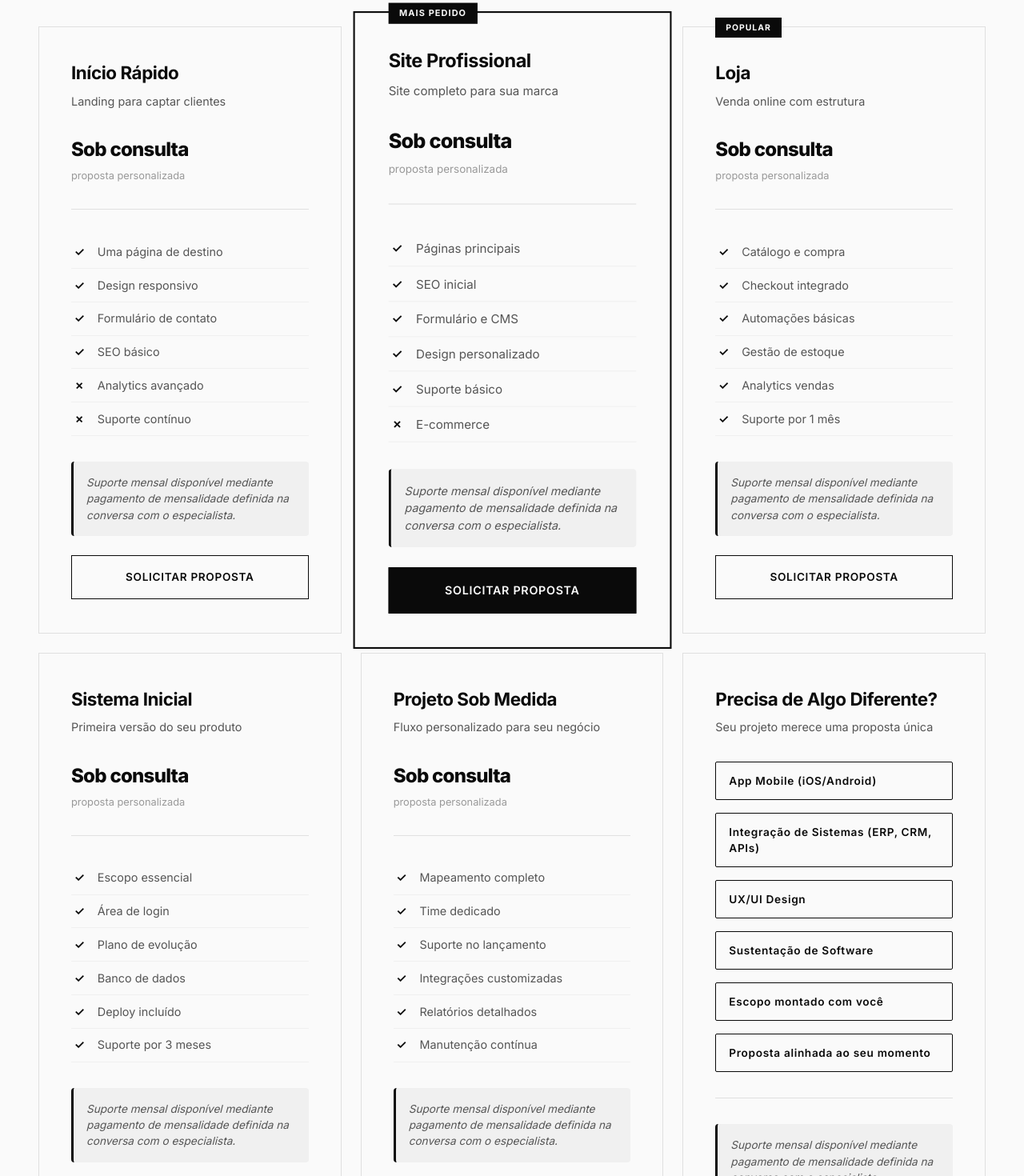
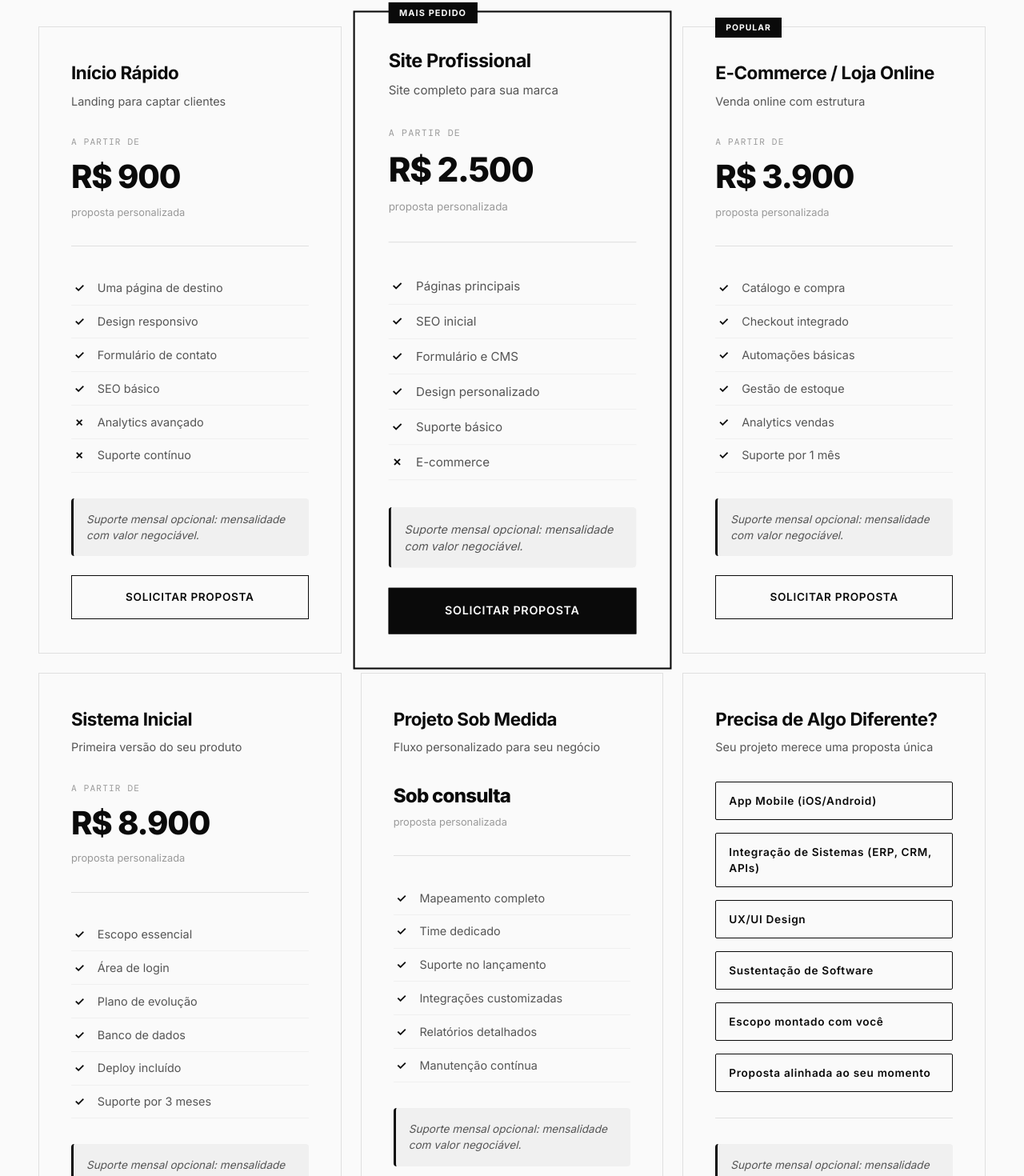
Before and after one commit to vallevinicius/TotalSoftware, a React (Vite) app: page /valores in a window 1280 px wide. Shown: the part 300-1770 px from the top of the page at 80% size. Built offline with nearby package versions, Linux system fonts and the light colour scheme; no server answers; a web font is replaced by a local one.

Commit message:
feat: valores

```diff
--- a/src/pages/Clientes.tsx
+++ b/src/pages/Clientes.tsx
@@ -7,7 +7,7 @@ const TESTIMONIALS: Testimonial[] = [
     name: 'Heloiza Schneidewind',
     role: 'Arquiteta',
     quote: 'Atendimento extremamente profissional e eficiente, suporte impecável a todo momento.',
-    link: { label: '@heloiza.arq', url: 'https://instagram.com/heloiza.arq' },
+    link: { label: '@heloizasch.arq', url: 'https://instagram.com/heloizasch.arq' },
   },
   {
     initials: 'RR',
@@ -15,6 +15,14 @@ const TESTIMONIALS: Testimonial[] = [
     role: 'Setor Imobiliário',
     quote: 'Equipe muito atenciosa e ágil. O projeto ficou excelente e superou minhas expectativas.',
     link: { label: '@rafarodriguesimoveis', url: 'https://instagram.com/rafarodriguesimoveis' },
+  },
+  {
+    initials: 'PV',
+    name: 'Pousada Viva Mar',
+    role: 'Hotelaria e Turismo',
+    quote:
+      'Um serviço extremamente completo e complexo, mas entregue com muita maestria e atenção a cada detalhe. Recomendamos de olhos fechados.',
+    link: { label: '@pousadavivamar', url: 'https://www.instagram.com/pousadavivamar/' },
   },
 ]
 
--- a/src/pages/Valores.tsx
+++ b/src/pages/Valores.tsx
@@ -12,6 +12,10 @@ const PLANS = [
   {
     title: 'Início Rápido',
     desc: 'Landing para captar clientes',
+    // Preços "a partir de" baseados em pesquisa de mercado (faixa de
+    // freelancers/agências no Brasil, 2026) para o escopo equivalente de
+    // cada plano — ver conversa para as faixas usadas como referência.
+    priceFrom: 900,
     features: [
       { text: 'Uma página de destino', included: true },
       { text: 'Design responsivo', included: true },
@@ -29,6 +33,7 @@ const PLANS = [
   {
     title: 'Site Profissional',
     desc: 'Site completo para sua marca',
+    priceFrom: 2500,
     features: [
       { text: 'Páginas principais', included: true },
       { text: 'SEO inicial', included: true },
@@ -44,8 +49,9 @@ const PLANS = [
     buttonPrimary: true,
   },
   {
-    title: 'Loja',
+    title: 'E-Commerce / Loja Online',
     desc: 'Venda online com estrutura',
+    priceFrom: 3900,
     features: [
       { text: 'Catálogo e compra', included: true },
       { text: 'Checkout integrado', included: true },
@@ -63,6 +69,7 @@ const PLANS = [
   {
     title: 'Sistema Inicial',
     desc: 'Primeira versão do seu produto',
+    priceFrom: 8900,
     features: [
       { text: 'Escopo essencial', included: true },
       { text: 'Área de login', included: true },
@@ -80,6 +87,9 @@ const PLANS = [
   {
     title: 'Projeto Sob Medida',
     desc: 'Fluxo personalizado para seu negócio',
+    // Escopo genuinamente sob medida (pode variar demais) — mantido sem um
+    // valor inicial fixo, ao contrário dos planos acima.
+    priceFrom: null,
     features: [
       { text: 'Mapeamento completo', included: true },
       { text: 'Time dedicado', included: true },
@@ -124,7 +134,7 @@ const FAQS = [
   },
   {
     q: 'E o suporte contínuo?',
-    a: 'Suporte mensal mediante ao pagamento de mensalidade definida na conversa com o especialista. Podemos adequar ao melhor plano para sua necessidade.',
+    a: 'Suporte mensal é opcional e o valor é negociável — cobrado apenas se você quiser manutenção e suporte contínuo após a entrega.',
   },
 ]
 
@@ -154,8 +164,18 @@ export default function Valores() {
               <p className="pricing-desc">{plan.desc}</p>
             </div>
             <div className="pricing-price">
-              <span className="price-value price-quote">Sob consulta</span>
-              <span className="price-period">proposta personalizada</span>
+              {plan.priceFrom != null ? (
+                <>
+                  <span className="price-label">A partir de</span>
+                  <span className="price-value">{plan.priceFrom.toLocaleString('pt-BR', { style: 'currency', currency: 'BRL', minimumFractionDigits: 0 })}</span>
+                  <span className="price-period">proposta personalizada</span>
+                </>
+              ) : (
+                <>
+                  <span className="price-value price-quote">Sob consulta</span>
+                  <span className="price-period">proposta personalizada</span>
+                </>
+              )}
             </div>
             <ul className="pricing-features">
               {plan.features.map((feature) => (
@@ -165,7 +185,7 @@ export default function Valores() {
               ))}
             </ul>
             <p className="pricing-note">
-              <em>Suporte mensal disponível mediante pagamento de mensalidade definida na conversa com o especialista.</em>
+              <em>Suporte mensal opcional: mensalidade com valor negociável.</em>
             </p>
             <button
               className={['pricing-btn', plan.buttonPrimary && 'btn-primary'].filter(Boolean).join(' ')}
@@ -189,7 +209,7 @@ export default function Valores() {
             ))}
           </div>
           <p className="pricing-note">
-            <em>Suporte mensal disponível mediante pagamento de mensalidade definida na conversa com o especialista.</em>
+            <em>Suporte mensal opcional: mensalidade com valor negociável.</em>
           </p>
           <button className="pricing-btn btn-primary" onClick={() => requestProposal('Projeto Customizado')}>
             Falar com especialista
--- a/src/style.css
+++ b/src/style.css
@@ -1622,6 +1622,14 @@ footer {
   margin-bottom: 2rem;
 }
 
+.price-label {
+  font-family: var(--font-mono);
+  font-size: 0.7rem;
+  letter-spacing: 0.1em;
+  text-transform: uppercase;
+  color: var(--gray-400);
+}
+
 .price-value {
   font-size: 2.5rem;
   font-weight: 800;
```
